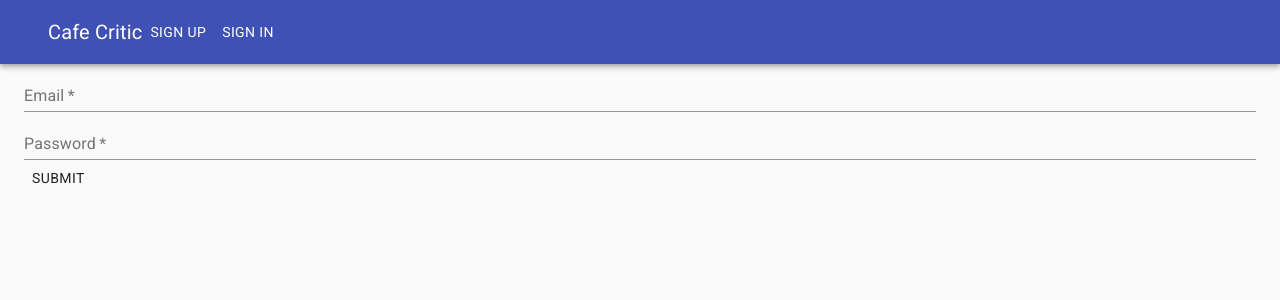
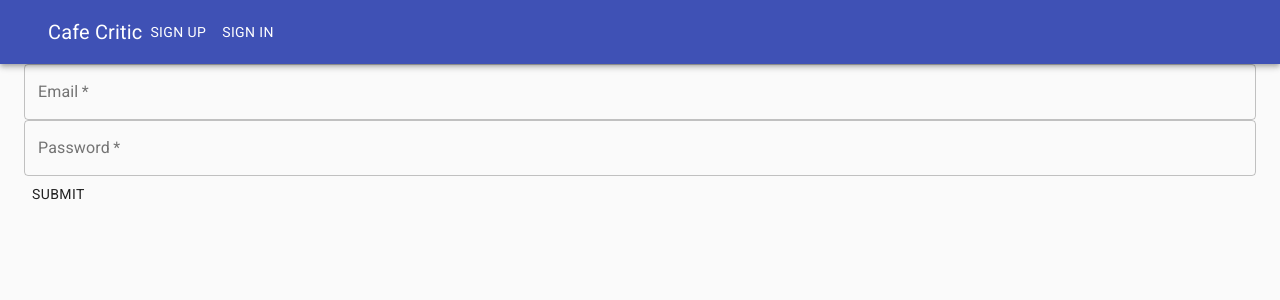
Before and after one commit to YerzhanUtelbayev/cafe-critic-client, a React (Create React App) app: page /login in a window 1280 px wide. Shown: the top 300 px of the page. Built offline with nearby package versions, Linux system fonts and the light colour scheme.

Commit message:
Add outlined style as default to FormInput

```diff
--- a/src/components/UI/FormElements/FormInput.jsx
+++ b/src/components/UI/FormElements/FormInput.jsx
@@ -11,6 +11,7 @@ const FormInput = ({ label, type, ...props }) => {
       className="form-control"
       type={type || 'text'}
       helperText={meta.touched && meta.error && meta.error}
+      variant="outlined"
       fullWidth
       {...field}
       {...props}
```
